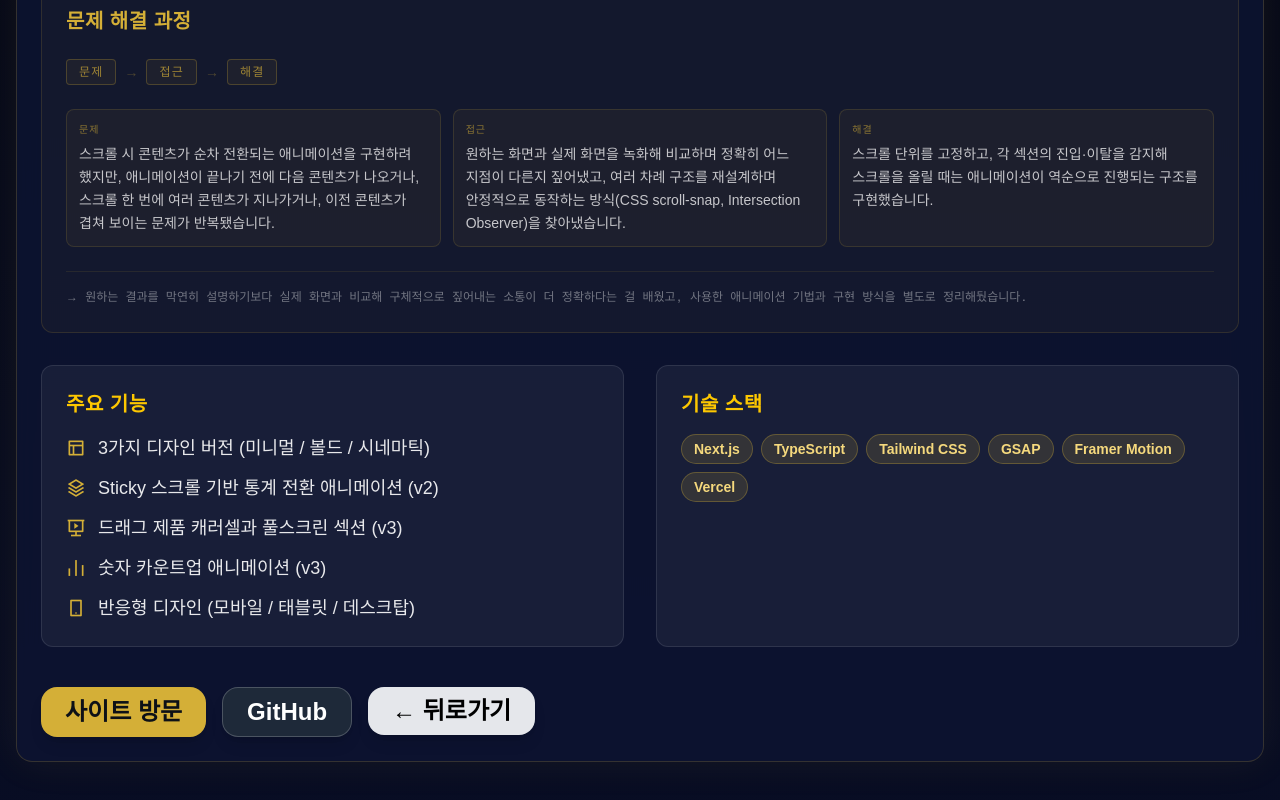
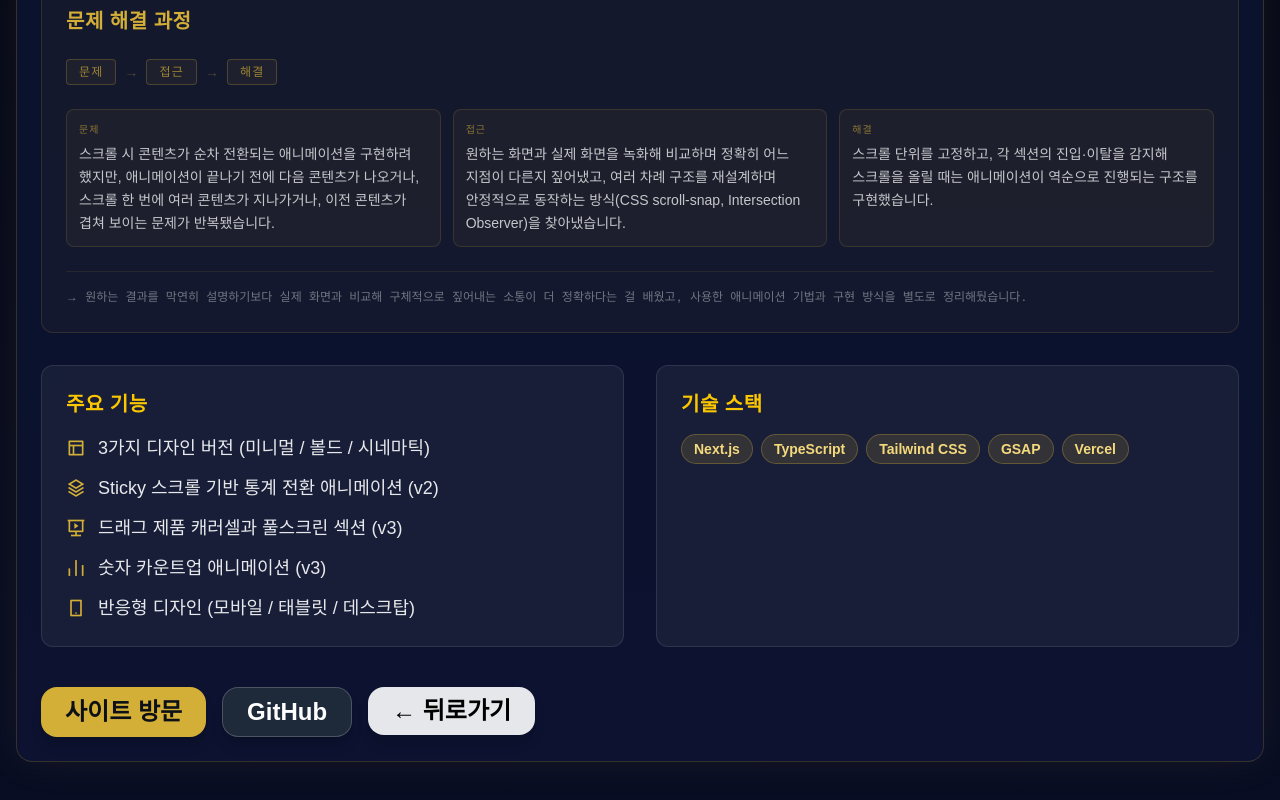
Before and after one commit to ShinYeoJin/shin-yeojin-portfolio, a Next.js app: page /projects/blum in a window 1280 px wide. Shown: the part 863-1663 px from the top of the page. Built offline with nearby package versions, Linux system fonts and the light colour scheme.

Commit message:
docs: Blum 기술 스택에서 실제로 쓰지 않는 Framer Motion 제거

```diff
--- a/app/projects/blum/page.jsx
+++ b/app/projects/blum/page.jsx
@@ -2,7 +2,7 @@
 import Link from 'next/link';
 import { motion } from 'framer-motion';
 
-const techStack = ['Next.js', 'TypeScript', 'Tailwind CSS', 'GSAP', 'Framer Motion', 'Vercel'];
+const techStack = ['Next.js', 'TypeScript', 'Tailwind CSS', 'GSAP', 'Vercel'];
 
 const features = [
   { icon: 'ri-layout-3-line',       text: '3가지 디자인 버전 (미니멀 / 볼드 / 시네마틱)' },
```
